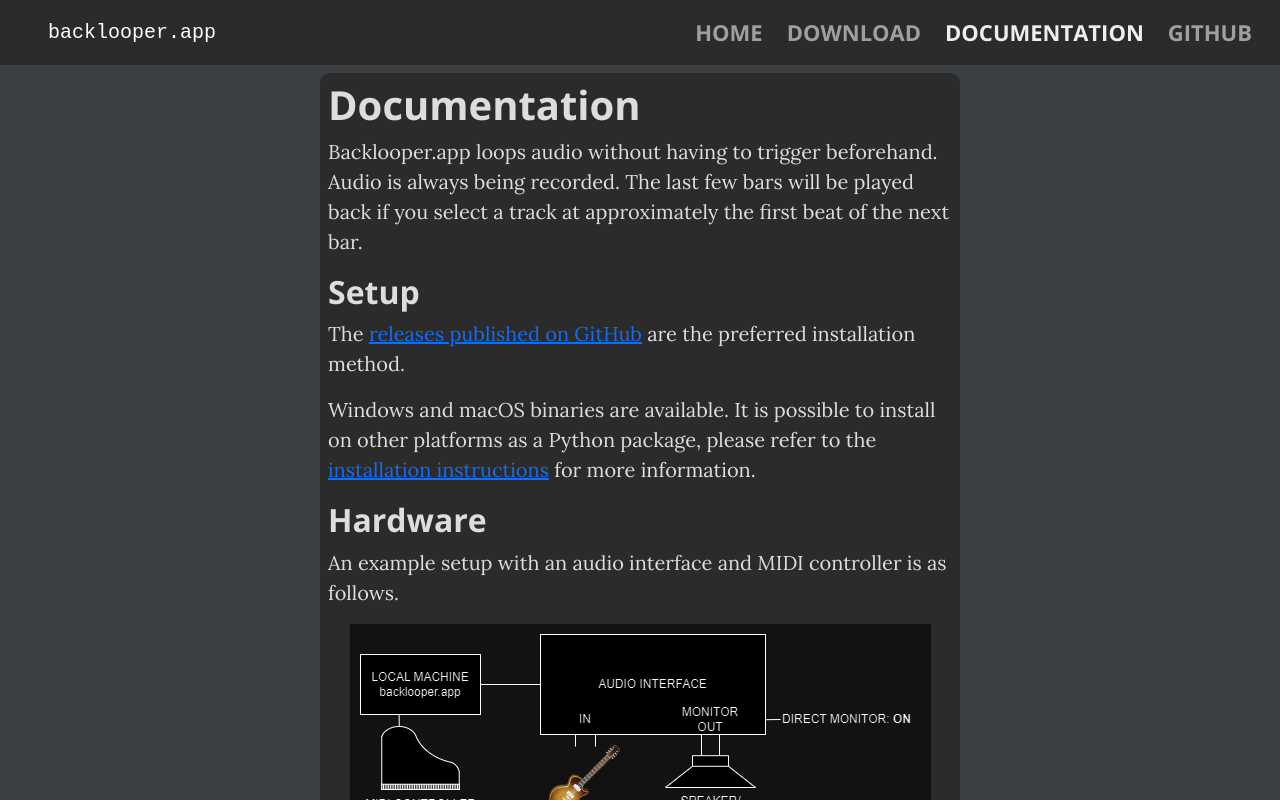
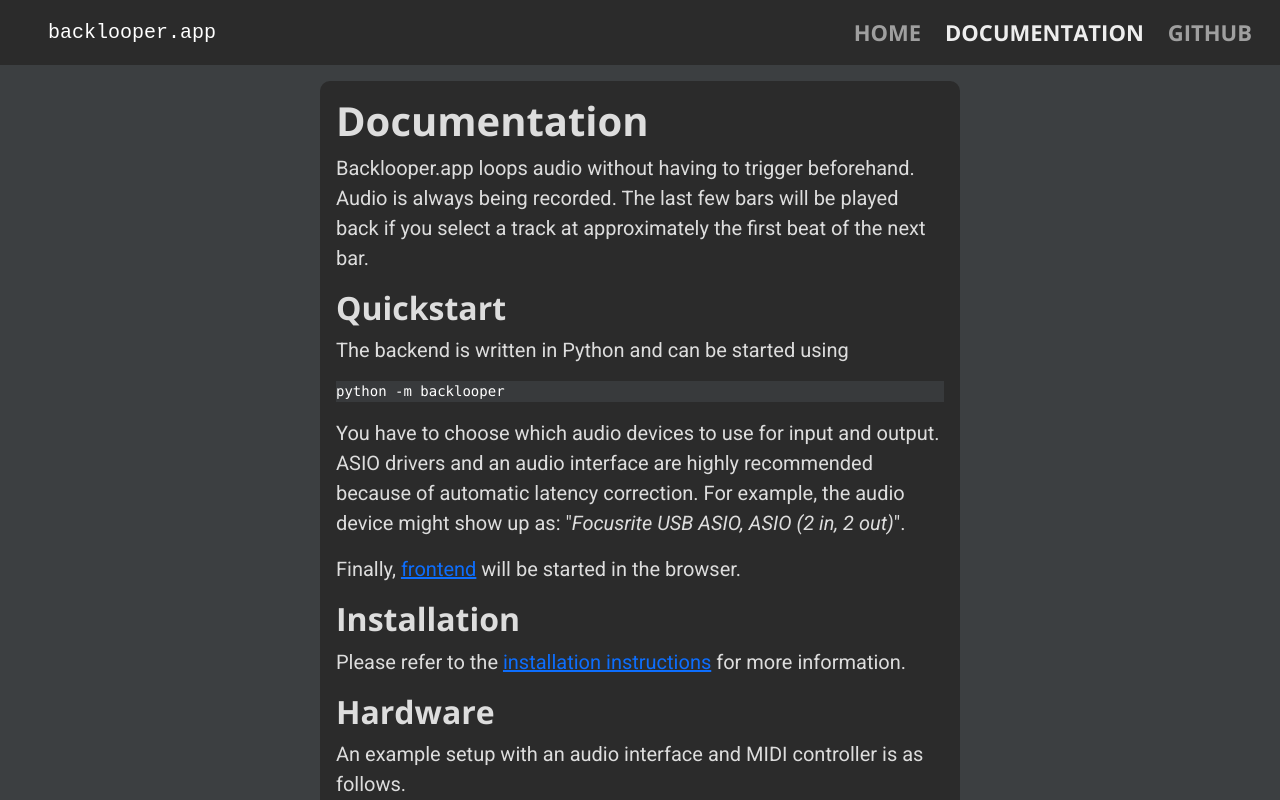
Before and after one commit to spmvg/backlooper_frontend, a Vue app: page /docs/general in a window 1280 px wide. Shown: the top 800 px of the page. Built offline with nearby package versions, Linux system fonts and the light colour scheme.

Commit message:
No more binaries [spmvg/backlooper_backend#4]

```diff
--- a/src/App.vue
+++ b/src/App.vue
@@ -19,7 +19,7 @@
 </script>
 
 <style>
-@import 'https://fonts.googleapis.com/css2?family=Lora:ital,wght@0,400;0,700;1,400&display=swap';
+@import 'https://fonts.googleapis.com/css2?family=Roboto:ital,wght@0,400;0,700;1,400&display=swap';
 @import 'https://fonts.googleapis.com/css2?family=Open+Sans:wght@700&display=swap';
 
 #app {
--- a/src/components/DocsPage.vue
+++ b/src/components/DocsPage.vue
@@ -1,6 +1,6 @@
 <template>
   <div class="row">
-    <div class="col-11 col-md-8 col-lg-6 mx-auto p-2 m-2 md">
+    <div class="col-11 col-md-8 col-lg-6 mx-auto p-3 m-3 md">
       <span v-html="post"></span>
     </div>
   </div>
@@ -51,11 +51,11 @@
   }
 
   span >>> p {
-    font-family: "Lora", serif;
+    font-family: "Roboto", serif;
     font-size: 20px;
   }
   span >>> li {
-    font-family: "Lora", serif;
+    font-family: "Roboto", serif;
     font-size: 20px;
   }
   span >>> h1 {
@@ -77,7 +77,7 @@
     font-family: "Open Sans", sans-serif;
   }
   span >>> em {
-    font-family: "Lora", serif;
+    font-family: "Roboto", serif;
   }
   span >>> code {
     color: #fff;
--- a/src/components/NavBar.vue
+++ b/src/components/NavBar.vue
@@ -13,13 +13,6 @@
                           routerLinkActive="active">
                 HOME
               </RouterLink>
-            </li>
-            <li class="nav-item">
-              <a href="https://github.com/spmvg/backlooper_backend/releases"
-                 class="mx-1
-                 nav-link">
-                DOWNLOAD
-              </a>
             </li>
             <li class="nav-item">
               <RouterLink to="/docs/general"
```
Also changed, not shown: public/md/general.txt, public/md/install.txt.
